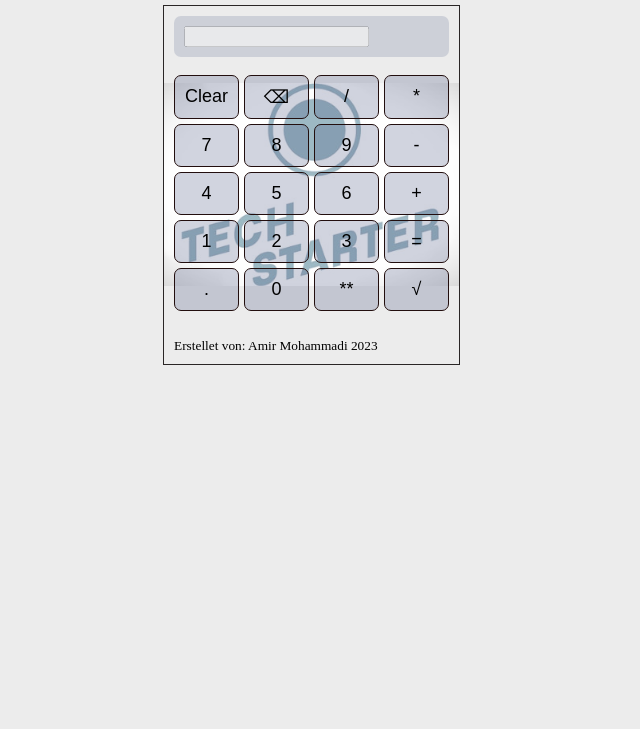
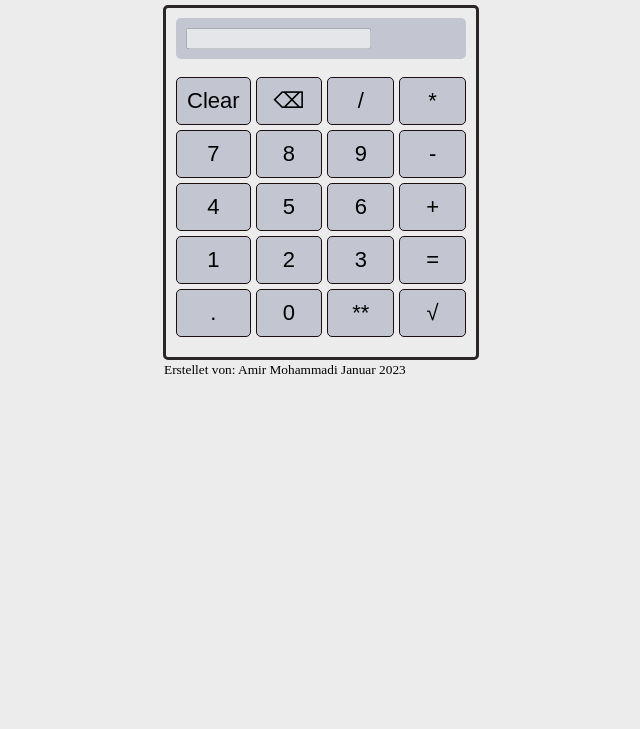
Before and after one commit to AmirMohammadi60/Calculator, a plain HTML site: page index.html in a window 1280 px wide. Shown: the part 71-800 px from the top of the page, without its empty margins (319-959 px from the left). Drawn offline with nearby package versions, Linux system fonts and the light colour scheme.

Commit message:
delete backgraund and change Style

```diff
--- a/index.html
+++ b/index.html
@@ -10,7 +10,7 @@
 
 <body>
    <div class="center">
-    <h2>Taschenrechner</h2>
+    <h2>Calculator</h2>
 
     <div class="calculator">
 
@@ -41,8 +41,8 @@
             <button id="Wurzel">√</button>
 
         </div>
-        <small color: #45537e3f;>Erstellet von: Amir Mohammadi 2023</small>
     </div>
+    <small color: #45537e3f; class="center">  Erstellet von: Amir Mohammadi Januar 2023</small>
    </div>
 </body>
 
--- a/style.css
+++ b/style.css
@@ -13,9 +13,9 @@ body {
 
 .calculator {
     display: inline-block;
-    border: 1px solid #2a2626;
+    border: 3px solid #2a2626;
     padding: 10px;
-    background-image: url("tech.png") ;
+    border-radius: 5px;
     background-position: center;
     background-size: contain;
     background-repeat: no-repeat;
@@ -25,9 +25,9 @@ body {
 
 .screen {
     padding: 10px;
-    background-color: #6e799a3f;
+    background-color: #45537e3f;
     margin-bottom: 18px;
-    border-radius: 7px;
+    border-radius: 5px;
 }
 
 .buttons {
@@ -35,15 +35,15 @@ body {
     display: grid;
     grid-template-columns: repeat(4, 9fr);
     grid-gap: 5px;
-    margin-bottom: 25px;
+    margin-bottom: 10px;
 }
 
 button {
     background-color: #45537e3f;
     padding: 10px;
-    border: 1px solid #220e0e;
-    font-size: 18px;
-    border-radius: 7px;
+    border: 1px solid #1a0e0e;
+    font-size: 22px;
+    border-radius: 5px;
 }
 
 button:hover {
```
Also changed, not shown: tech.png (deleted), 1 other file.
